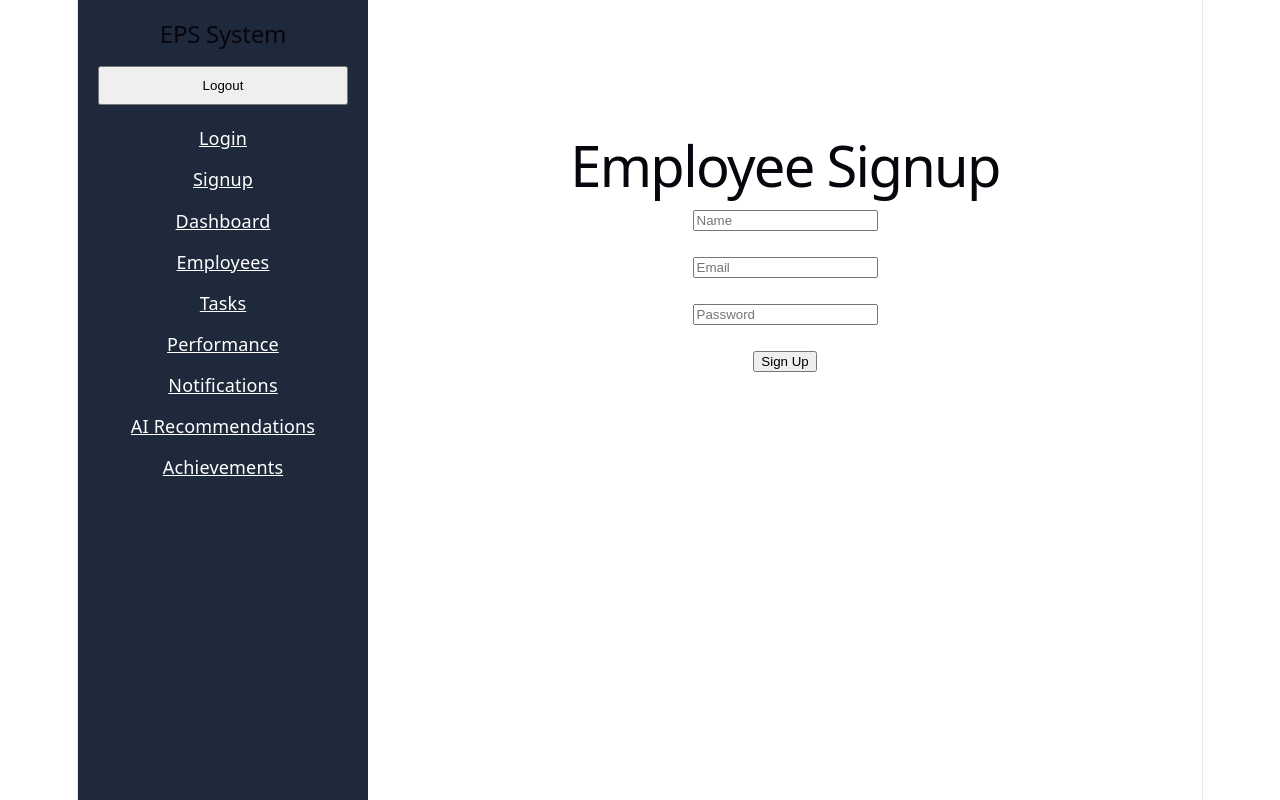
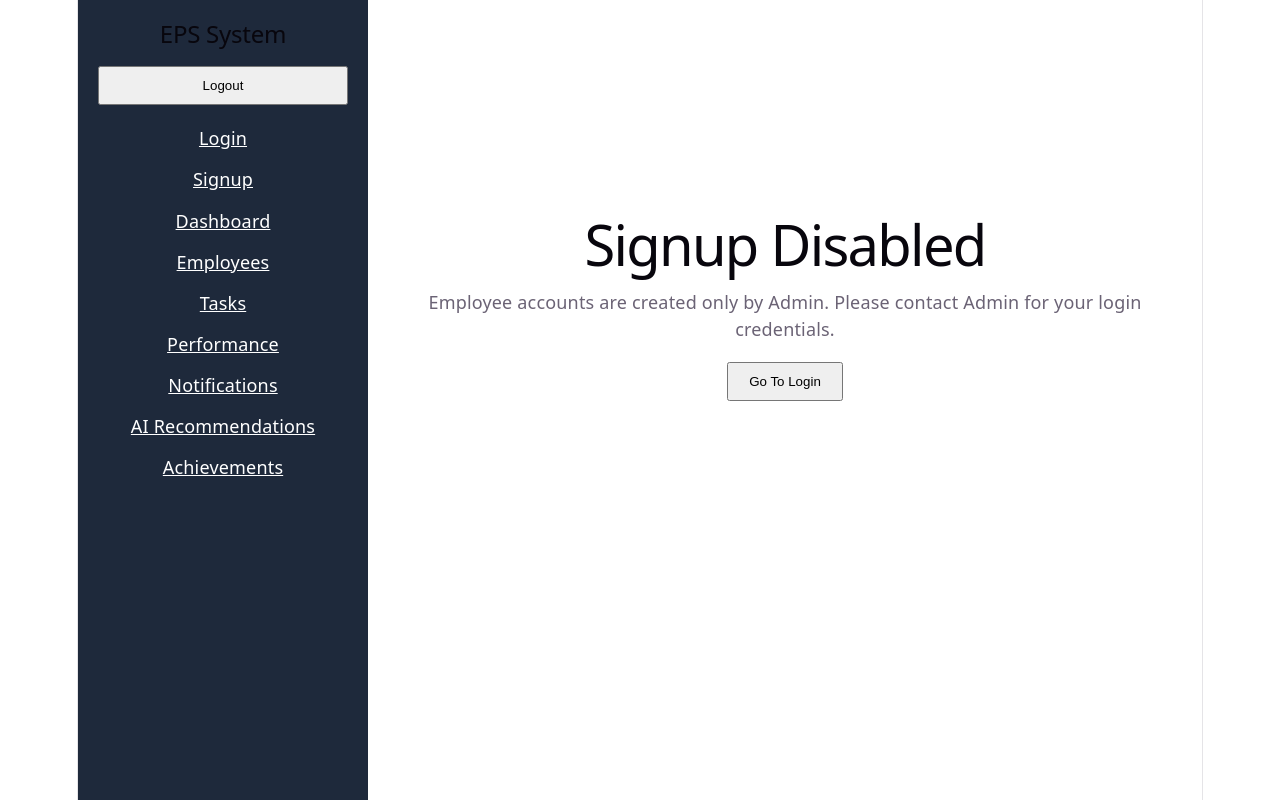
Before and after one commit to gupreetsingh6969/employee-performance-system, a React app in the folder frontend/: page /signup in a window 1280 px wide. Built offline with nearby package versions, Linux system fonts and the light colour scheme; the HTML template or start-up script is replaced by a standard one.

Commit message:
Added admin-only registration

```diff
--- a/frontend/src/pages/Signup.jsx
+++ b/frontend/src/pages/Signup.jsx
@@ -1,53 +1,8 @@
-import { useState } from "react";
-import api from "../services/api";
+import { useNavigate } from "react-router-dom";
 
 function Signup() {
 
-const [name,setName]=useState("");
-const [email,setEmail]=useState("");
-const [password,setPassword]=useState("");
-const [loading,setLoading]=useState(false);
-
-const handleSignup = async ()=>{
-
-try{
-
-setLoading(true);
-
-const response = await api.post(
-"/api/auth/register",
-{
-name:name.trim(),
-email:email.trim(),
-password:password.trim()
-}
-);
-
-console.log("Signup:",response.data);
-
-alert("Signup Successful");
-
-window.location.href="/";
-
-}
-catch(error){
-
-console.log("Signup Error:",error);
-
-alert(
-error?.response?.data?.message ||
-error?.response?.data?.error ||
-"Signup Failed"
-);
-
-}
-finally{
-
-setLoading(false);
-
-}
-
-};
+const navigate = useNavigate();
 
 return(
 
@@ -55,45 +10,29 @@ return(
 style={{
 display:"flex",
 flexDirection:"column",
+justifyContent:"center",
 alignItems:"center",
-marginTop:"100px"
+height:"70vh",
+textAlign:"center"
 }}
 >
 
-<h1>Employee Signup</h1>
+<h1>Signup Disabled</h1>
 
-<input
-type="text"
-placeholder="Name"
-value={name}
-onChange={(e)=>setName(e.target.value)}
-/>
-
-<br/>
-
-<input
-type="email"
-placeholder="Email"
-value={email}
-onChange={(e)=>setEmail(e.target.value)}
-/>
-
-<br/>
-
-<input
-type="password"
-placeholder="Password"
-value={password}
-onChange={(e)=>setPassword(e.target.value)}
-/>
-
-<br/>
+<p>
+Employee accounts are created only by Admin.
+Please contact Admin for your login credentials.
+</p>
 
 <button
-onClick={handleSignup}
-disabled={loading}
+onClick={()=>navigate("/")}
+style={{
+padding:"10px 20px",
+marginTop:"20px",
+cursor:"pointer"
+}}
 >
-{loading ? "Creating..." : "Sign Up"}
+Go To Login
 </button>
 
 </div>
```
Also changed, not shown: 1 other file (tests, documents, lock files or other folders).
